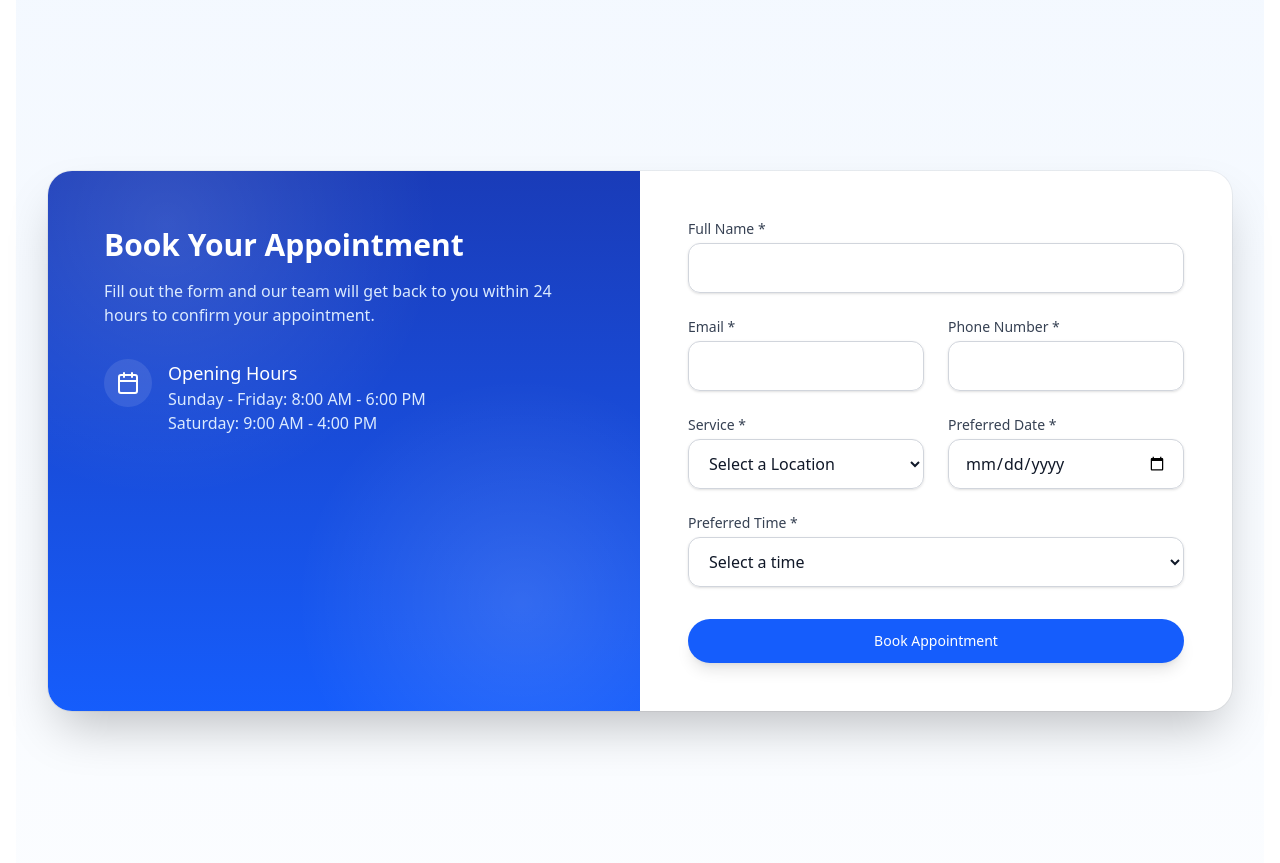
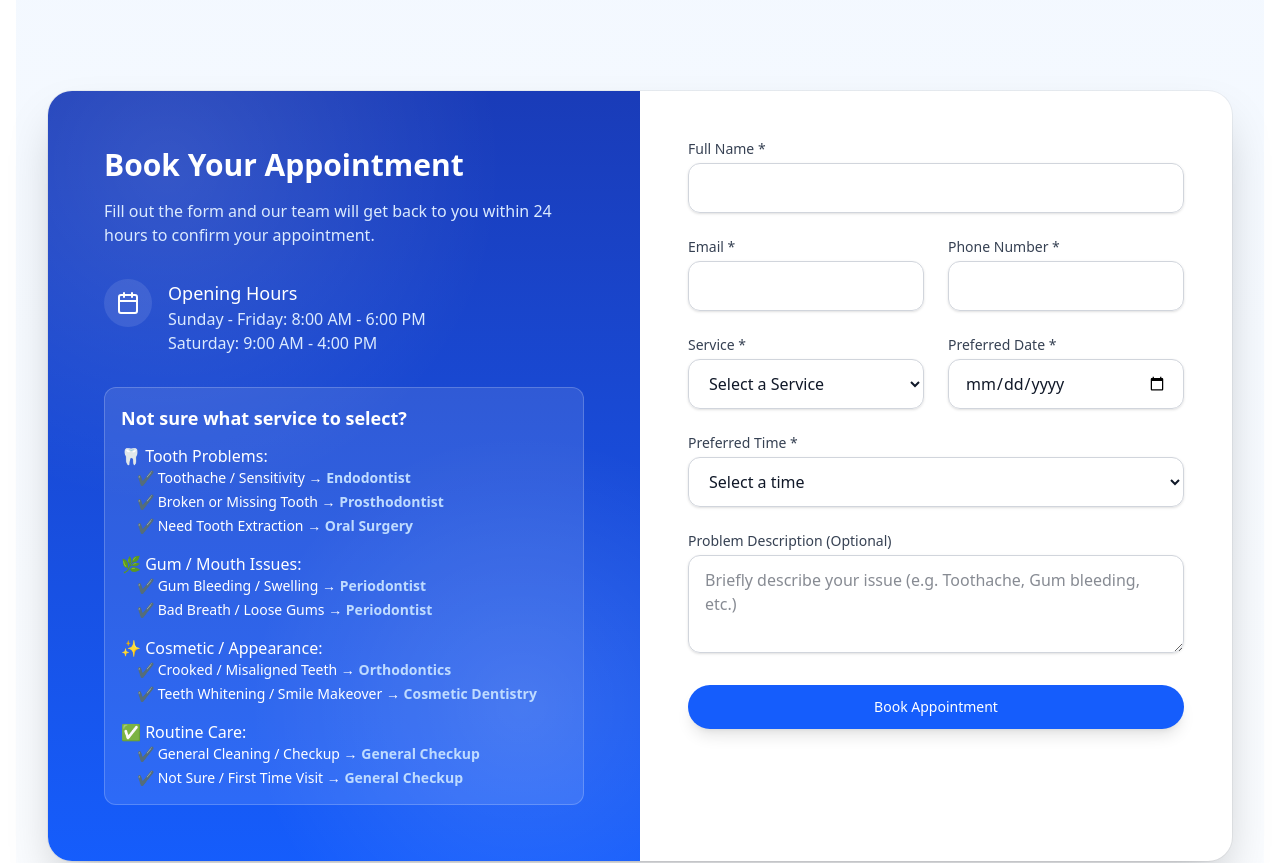
Before and after one commit to sabeennayazu/dental_appointment, a Next.js app: page / in a window 1280 px wide. Shown: the part 2780-3643 px from the top of the page. Built offline with nearby package versions, Linux system fonts and the light colour scheme.

Commit message:
refactor: update navbar height and enhance book-now section layout with additional service details

```diff
--- a/src/app/components/navbar.tsx
+++ b/src/app/components/navbar.tsx
@@ -41,7 +41,7 @@ export default function Navbar() {
       }`}
     >
       <div className="w-full mx-auto px-4 sm:px-6 lg:px-8">
-        <div className="flex justify-between items-center h-16">
+        <div className="flex justify-between items-center h-14">
           {/* Logo */}
           <a href="/" className="flex items-center space-x-2 group">
             <span className="text-3xl text-blue-600">🦷</span>
--- a/src/app/page.tsx
+++ b/src/app/page.tsx
@@ -361,8 +361,8 @@ export default function HomePage() {
 
 
       {/* Book Now Section */}
-      <section id="book-now" className="py-20">
-        <div className="max-w-7xl mx-auto px-4 py-10 my-10 sm:px-6 lg:px-8">
+      <section id="book-now" className="py-22">
+        <div className="max-w-7xl mx-auto px-4   sm:px-6 lg:px-8">
           <div className="overflow-hidden rounded-3xl shadow-2xl ring-1 ring-black/5 bg-white">
             <div className="grid grid-cols-1 lg:grid-cols-2">
               <div className="relative bg-gradient-to-b from-blue-800 to-blue-600 p-10 lg:p-14 text-white">
@@ -373,7 +373,7 @@ export default function HomePage() {
                     Fill out the form and our team will get back to you within 24 hours to confirm your appointment.
                   </p>
 
-                  <div className="grid grid-cols-1 gap-6">
+                  <div className="grid grid-cols-1 gap-2">
                     <div className="flex items-start gap-4">
                       <div className="flex items-center justify-center h-12 w-12 rounded-full bg-white/10">
                         <Calendar className="h-6 w-6" />
@@ -385,8 +385,42 @@ export default function HomePage() {
                           <br />Saturday: 9:00 AM - 4:00 PM
 
                         </p>
+
                       </div>
                     </div>
+                    <div className="mt-6 bg-white/10 rounded-xl p-4 border border-white/20">
+  <h3 className="text-lg font-semibold mb-3">Not sure what service to select?</h3>
+
+  {/* Tooth Related */}
+  <p className="text-white font-medium mt-2">🦷 Tooth Problems:</p>
+  <ul className="text-sm space-y-1 ml-4">
+    <li>✔ Toothache / Sensitivity → <span className="text-blue-200 font-semibold">Endodontist</span></li>
+    <li>✔ Broken or Missing Tooth → <span className="text-blue-200 font-semibold">Prosthodontist</span></li>
+    <li>✔ Need Tooth Extraction → <span className="text-blue-200 font-semibold">Oral Surgery</span></li>
+  </ul>
+
+  {/* Gum Related */}
+  <p className="text-white font-medium mt-4">🌿 Gum / Mouth Issues:</p>
+  <ul className="text-sm space-y-1 ml-4">
+    <li>✔ Gum Bleeding / Swelling → <span className="text-blue-200 font-semibold">Periodontist</span></li>
+    <li>✔ Bad Breath / Loose Gums → <span className="text-blue-200 font-semibold">Periodontist</span></li>
+  </ul>
+
+  {/* Cosmetic / Appearance */}
+  <p className="text-white font-medium mt-4">✨ Cosmetic / Appearance:</p>
+  <ul className="text-sm space-y-1 ml-4">
+    <li>✔ Crooked / Misaligned Teeth → <span className="text-blue-200 font-semibold">Orthodontics</span></li>
+    <li>✔ Teeth Whitening / Smile Makeover → <span className="text-blue-200 font-semibold">Cosmetic Dentistry</span></li>
+  </ul>
+
+  {/* Routine */}
+  <p className="text-white font-medium mt-4">✅ Routine Care:</p>
+  <ul className="text-sm space-y-1 ml-4">
+    <li>✔ General Cleaning / Checkup → <span className="text-blue-200 font-semibold">General Checkup</span></li>
+    <li>✔ Not Sure / First Time Visit → <span className="text-blue-200 font-semibold">General Checkup</span></li>
+  </ul>
+</div>
+
 
 
                   </div>
@@ -446,10 +480,13 @@ export default function HomePage() {
                         onChange={handleInputChange}
                         className="mt-1 block w-full rounded-xl border border-gray-300 bg-white/90 py-3 px-4 shadow-sm focus:outline-none focus:ring-2 focus:ring-blue-500 focus:border-blue-500"
                       >
-                        <option value="">Select a Location</option>
-                        <option value="general">Duwakot</option>
-                        <option value="cosmetic">Kamalbinayak</option>
-                        <option value="orthodontics">Sallaghari</option>
+                        <option value="">Select a Service</option>
+                        <option value="general">General Checkup</option>
+                        <option value="cosmetic">Periodontist</option>
+                        <option value="orthodontics">Orthodontics</option>
+                        <option value="pediatric">Endodontist</option>
+                        <option value="oral">Oral Surgery</option>
+                        <option value="prosthodontist">Prosthodontist</option>
                       </select>
                     </div>
                     <div>
@@ -488,6 +525,20 @@ export default function HomePage() {
                       <option value="17:00">5:00 PM</option>
                     </select>
                   </div>
+                  <div>
+  <label htmlFor="message" className="block text-sm font-medium text-gray-700">
+    Problem Description (Optional)
+  </label>
+  <textarea
+    id="message"
+    name="message"
+    rows={3}
+    value={formData.message}
+    onChange={handleInputChange}
+    placeholder="Briefly describe your issue (e.g. Toothache, Gum bleeding, etc.)"
+    className="mt-1 block w-full rounded-xl border border-gray-300 bg-white/90 py-3 px-4 shadow-sm focus:outline-none focus:ring-2 focus:ring-blue-500 focus:border-blue-500"
+  />
+</div>
 
 
                   <div className="pt-2">
--- a/src/app/services/page.tsx
+++ b/src/app/services/page.tsx
@@ -12,60 +12,81 @@ type Service = {
 
 const services: Service[] = [
   {
-    title: "General Checkup",
-    description: "Routine examination to ensure dental health and detect early issues.",
-    image: "/images/general.jpg",
+    title: "Scaling & Polishing (Oral Prophylaxis)",
+    description: "Gentle yet effective cleaning experience with advanced ultrasonic scalers and air polisher.",
+    image: "/images/scaling.jpg",
     details:
-      "Our general checkups include oral examination, cavity detection, gum health assessment, and professional guidance for better hygiene.",
+      "At our clinic, we use advanced ultrasonic scalers and air polisher for a gentle yet effective cleaning experience. Whether you're due for a routine cleaning or have early signs of plaque buildup, our professional cleaning ensures your teeth stay healthy and bright.",
   },
   {
-    title: "Dental Cleaning",
-    description: "Professional scaling and polishing to remove plaque and tartar.",
-    image: "/images/dental_cleaning.jpeg",
+    title: "Teeth Whitening (Bleaching)",
+    description: "Professional teeth bleaching for a brighter, whiter smile.",
+    image: "/images/teeth_whitening.jpg",
     details:
-      "Deep cleaning reduces bad breath, prevents gum disease, and ensures long-term oral protection. Recommended twice a year.",
+      "Brighten your smile with professional teeth bleaching at Alfa Dental Home. We offer vital and non-vital tooth bleaching. Experience quick & dramatic results with our high-quality bleaching solutions performed by experts.",
   },
   {
-    title: "Dental Implants",
-    description: "Permanent replacement for missing teeth with titanium posts.",
-    image: "/images/dental_implants.jpg",
+    title: "Tooth-colored Fillings & Aesthetic Corrections",
+    description: "Restore your teeth with natural-looking composite materials.",
+    image: "/images/fillings.jpg",
     details:
-      "Implants are durable, natural-looking replacements. We offer single, multiple, and full-mouth implant solutions.",
+      "We use high-quality tooth-colored composite materials that blend seamlessly with your natural teeth, restoring the strength, function & beauty of your teeth whether you have cavities or need minor aesthetic corrections.",
+  },
+  {
+    title: "Crowns & Veneers",
+    description: "Custom-made crowns & veneers for beauty, strength & durability.",
+    image: "/images/crowns_veneers.jpg",
+    details:
+      "Revive your smile with custom-made crowns & veneers designed for beauty, strength & long-lasting function. Veneers are thin, custom designed shells placed on the front surface of your teeth to enhance appearance.",
+  },
+  {
+    title: "Implants",
+    description: "Single, multiple, or full-mouth dental implant solutions.",
+    image: "/images/implants.jpg",
+    details:
+      "We offer single tooth implants, multiple tooth implants / implant bridges, full mouth implant solutions (All-on-4 / All-on-6), and implant supported dentures with digital planning for precision and long-term success.",
+  },
+  {
+    title: "Extraction (Tooth Removal)",
+    description: "Safe and comfortable tooth extractions using modern anesthesia.",
+    image: "/images/extraction.jpg",
+    details:
+      "At our clinic, we perform extractions with precision and patient comfort as our top priority. Using advanced techniques and modern anesthesia, we ensure a safe, painless, and efficient procedure.",
+  },
+  {
+    title: "Dental Prosthesis",
+    description: "Custom prosthetic solutions for missing teeth.",
+    image: "/images/prosthesis.jpg",
+    details:
+      "Whether you're missing one tooth or several, our prosthetic options are designed to match your unique needs and lifestyle. We combine digital planning & expert craftsmanship for optimal results.",
   },
   {
     title: "Braces & Aligners",
-    description: "Metal and invisible aligners to straighten your teeth perfectly.",
-    image: "/images/braces.jpg",
+    description: "Straighten your teeth and improve bite with orthodontics.",
+    image: "/images/braces_aligners.jpg",
     details:
-      "Choose traditional braces or advanced clear aligners for a discreet smile correction journey.",
+      "Straighten your teeth and improve your bite with expert orthodontic care. Braces and aligners are more than cosmetic—they help align teeth, correct jaw positioning & promote overall oral health.",
   },
   {
     title: "Root Canal Treatment",
-    description: "Pain-relief procedure to remove infection from inside the tooth.",
-    image: "/images/rct.jpg",
+    description: "Treat infected or damaged tooth pulp while preserving teeth.",
+    image: "/images/root_canal.jpg",
     details:
-      "We use modern rotary tools for painless treatment and permanent restoration.",
+      "RCT is a safe & effective procedure used to treat infected or damaged tooth pulp while preserving the original tooth structure. At our clinic, we use modern techniques & materials for a pain-free experience.",
   },
   {
-    title: "Wisdom Tooth Removal",
-    description: "Safe extraction of impacted or painful wisdom teeth.",
-    image: "/images/wisdom.jpg",
+    title: "Periodontal (Gum) Treatment",
+    description: "Comprehensive gum care to protect teeth and oral health.",
+    image: "/images/periodontal.jpg",
     details:
-      "Performed under anesthesia for a pain-free experience with quick healing.",
+      "We provide comprehensive gum care using advanced techniques and a gentle approach to protect your teeth and overall oral health. Services include scaling, root planing, and periodontal maintenance.",
   },
   {
-    title: "Cosmetic Dentistry",
-    description: "Smile makeover with veneers, bonding & reshaping.",
-    image: "/images/cosmetic.jpg",
+    title: "Pediatric Treatment",
+    description: "Specialized dentistry for infants, children, and teens.",
+    image: "/images/pediatric.jpg",
     details:
-      "Transform your smile using advanced cosmetic procedures tailored to your facial aesthetics.",
-  },
-  {
-    title: "Dentures",
-    description: "Comfortable removable teeth replacement options.",
-    image: "/images/dentures.jpg",
-    details:
-      "We provide full and partial dentures with secure, natural-looking fit.",
+      "At Alfa Dental Home, we offer specialized pediatric dentistry designed to meet the unique needs of children—from infants to teens. We create a welcoming, playful, and calm environment for young patients.",
   },
 ];
 
```
